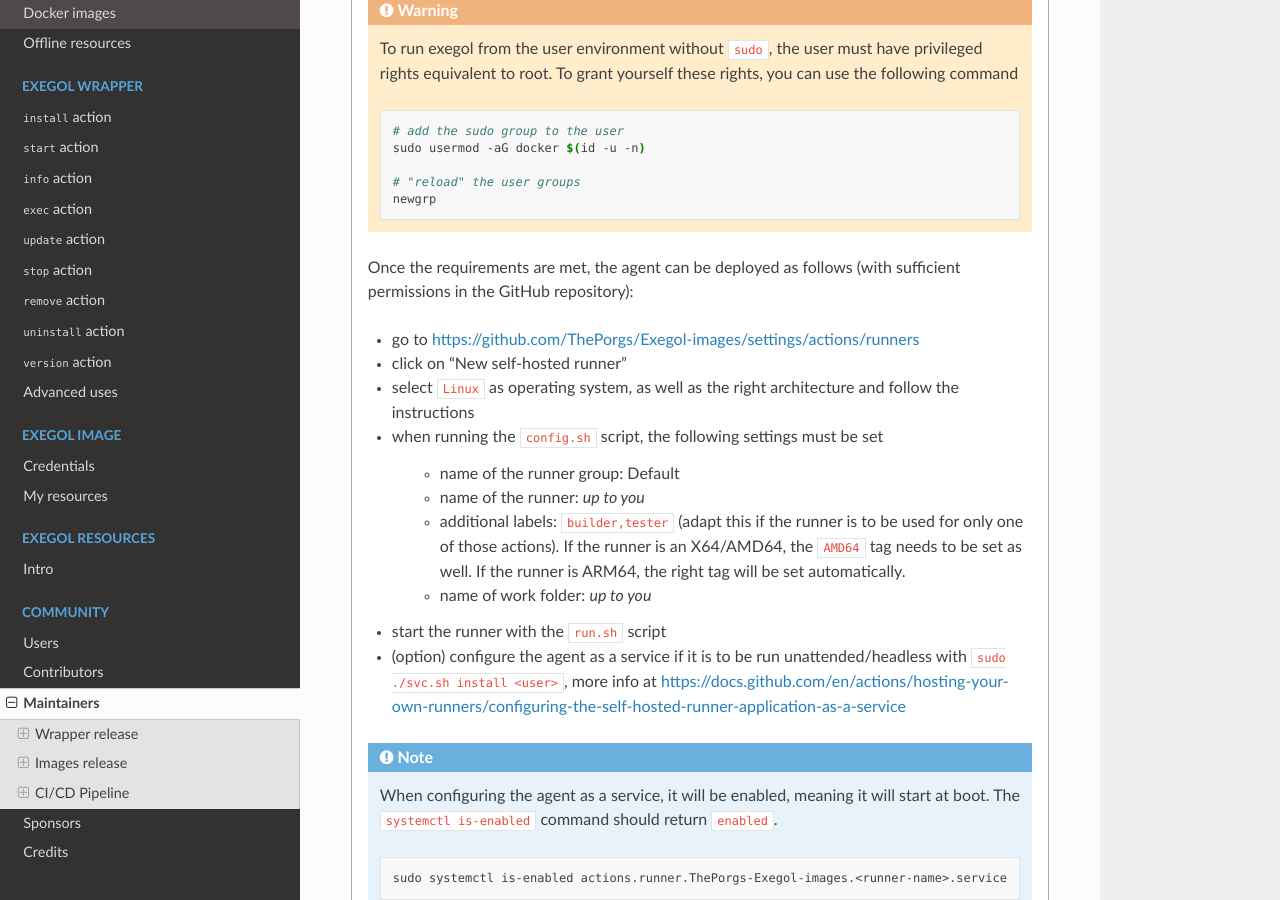
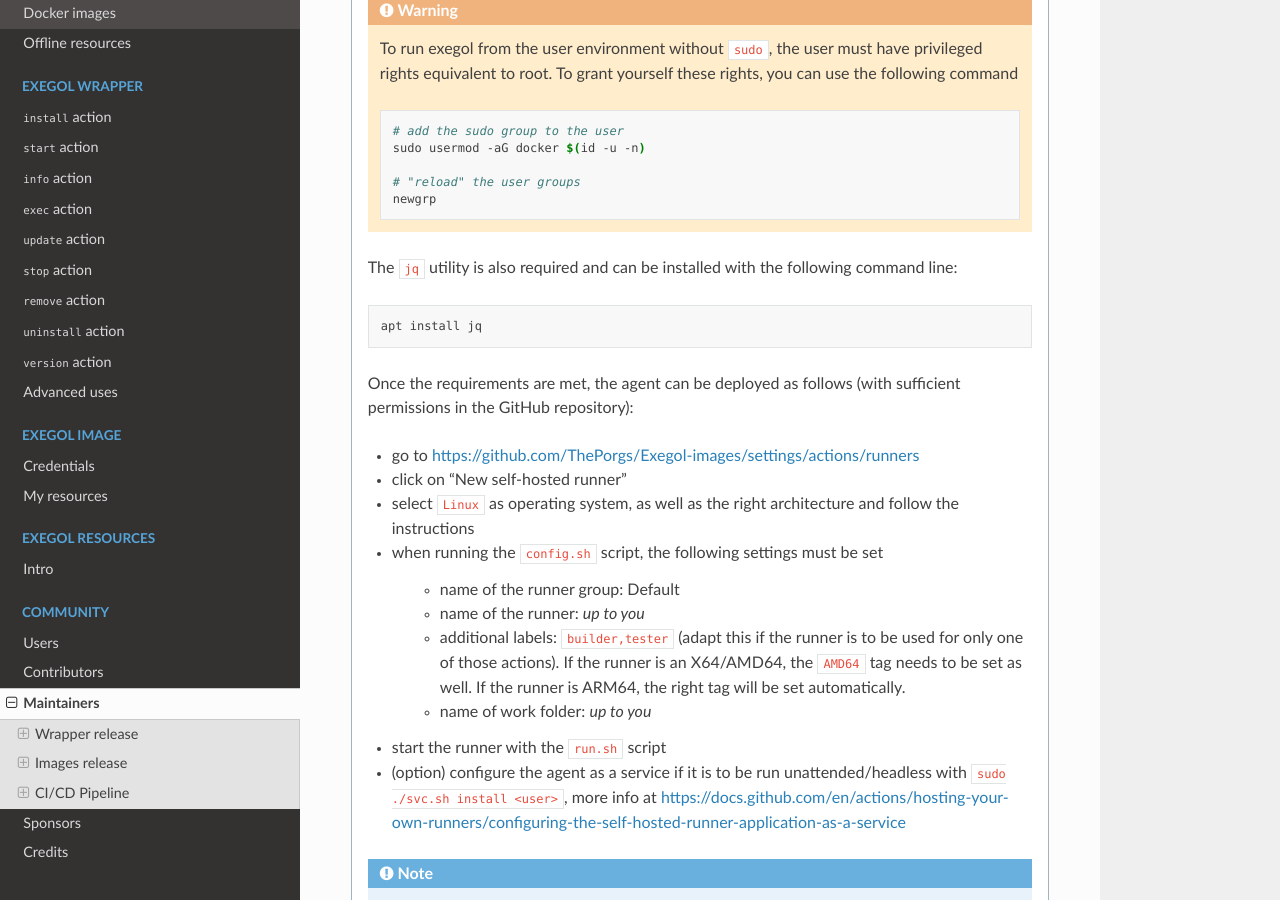
Before and after one commit to ThePorgs/Exegol-docs, a Sphinx documentation site: the page built from source/community/maintainers.rst, in a window 1280 px wide and 900 px high, scrolled down 5741 px. Built offline with Sphinx 7.4.7 and the Read the Docs theme 2.0.0, drawn with Linux system fonts in a browser that asks for light colours.

Commit message:
Adding jq to Linux runner install

```diff
--- a/source/community/maintainers.rst
+++ b/source/community/maintainers.rst
@@ -245,6 +245,12 @@ Before deploying a GHA agent on a runner, software requirements must be met:
                 # "reload" the user groups
                 newgrp
 
+        The ``jq`` utility is also required and can be installed with the following command line:
+
+        .. code-block:: bash
+
+            apt install jq
+
         Once the requirements are met, the agent can be deployed as follows (with sufficient permissions in the GitHub repository):
 
         * go to https://github.com/ThePorgs/Exegol-images/settings/actions/runners
```
